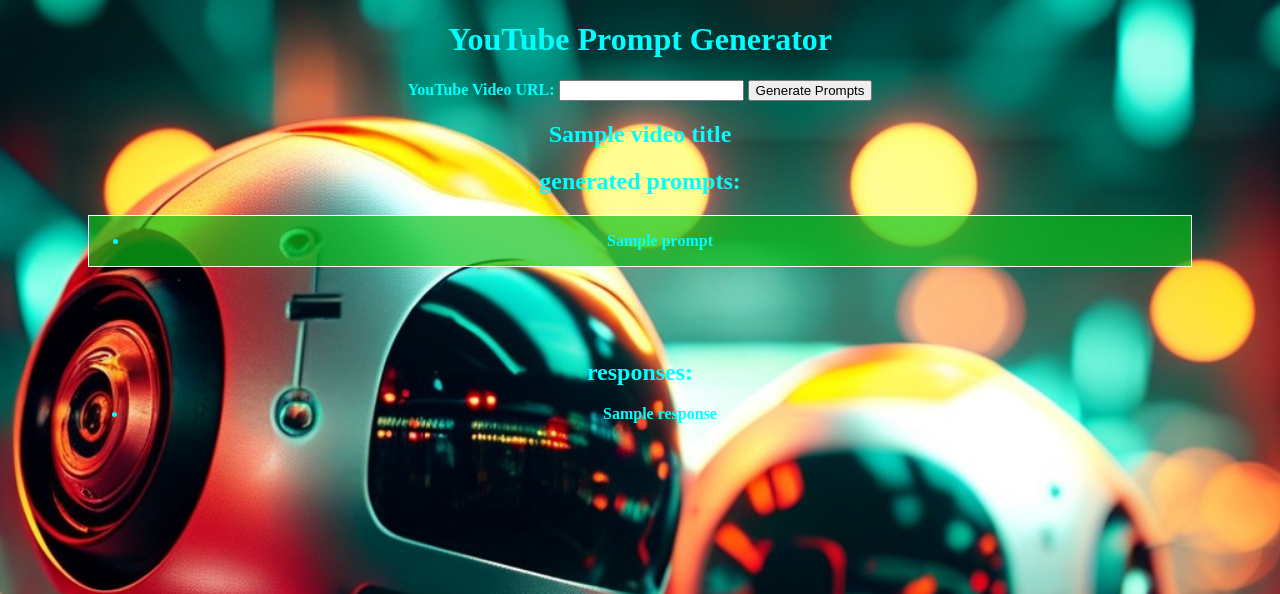
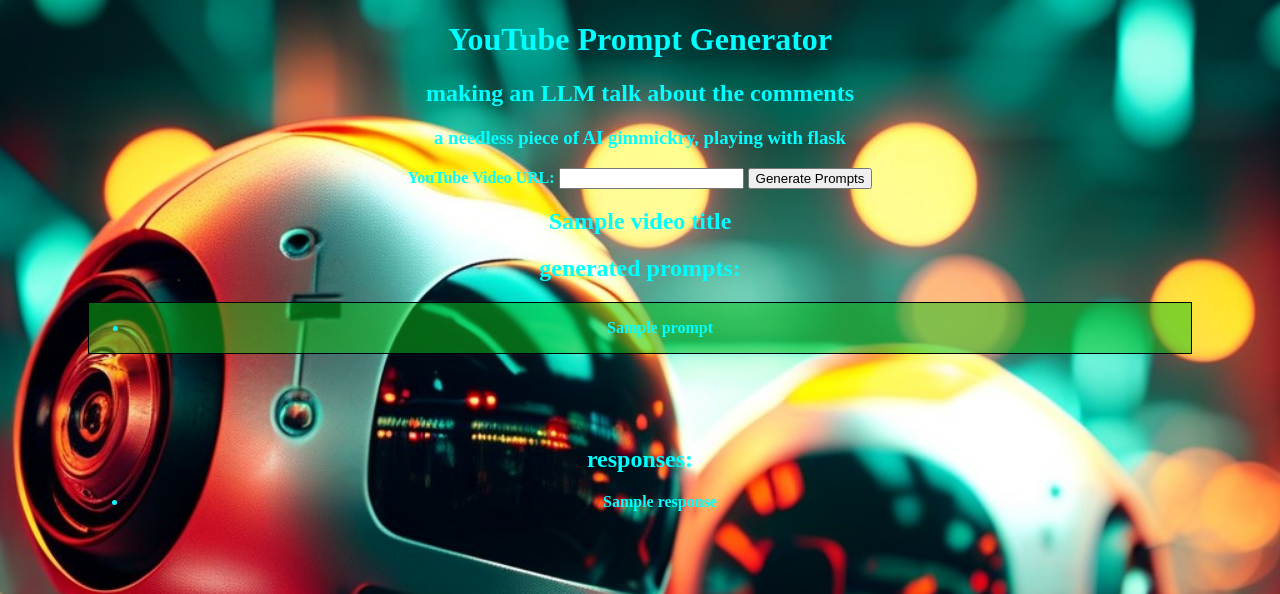
Before and after one commit to DayByDayBy/silly_snakes, a Flask app: template templates/index.html in a window 1280 px wide. Shown: the top 594 px of the page. Run offline with Flask 3, Linux system fonts and the light colour scheme; the template is opened without the code that fills it: most values are stand-ins (such as "Sample title", 1, 10 or a date in 2020).

Commit message:
the horrendous AI-vibez styling is intentionally hideous, but even so i find myself tweaking it, as if it matters

```diff
--- a/templates/index.html
+++ b/templates/index.html
@@ -27,15 +27,15 @@
         margin-left: 2rem;
       }
     .prompt-box{
-        background-color: hsla(124, 90%, 40%, 0.67);
-        border: 1px solid white;
+        background-color: hsla(124, 90%, 40%, 0.5);
+        border: 1px solid black;
         border_radius: 5rem;
 
     }œ
     .response-box{
-        border: 1px solid white;
+        border: 1px solid black;
         border_radius: 5rem;
-        background-color: hsla(124, 90%, 40%, 0.77);
+        background-color: hsla(124, 90%, 40%, 0.5);
     }
     #loading {
         color: black;
@@ -61,6 +61,8 @@
   <body>
     <div class="container">
     <h1>YouTube Prompt Generator</h1>
+    <h2>making an LLM talk about the comments</h2>
+    <h3>a needless piece of AI gimmickry, playing with flask</h3>
     <form method="POST" onSubmit="showLoading()">
       <label for="video_url">YouTube Video URL:</label>
       <input type="text" id="video_url" name="video_url" required />
```
Also changed, not shown: jboa_Arc.png (added).
